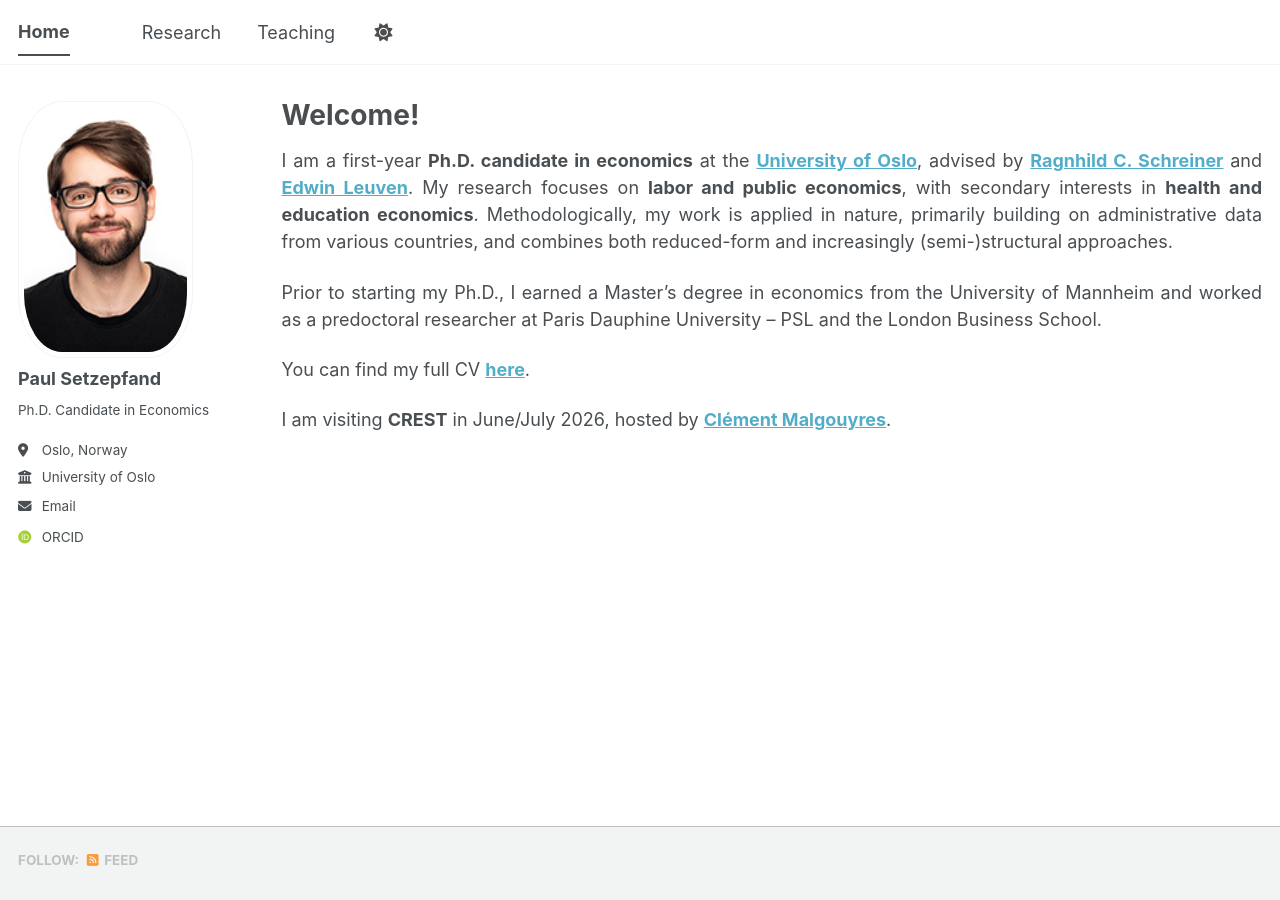
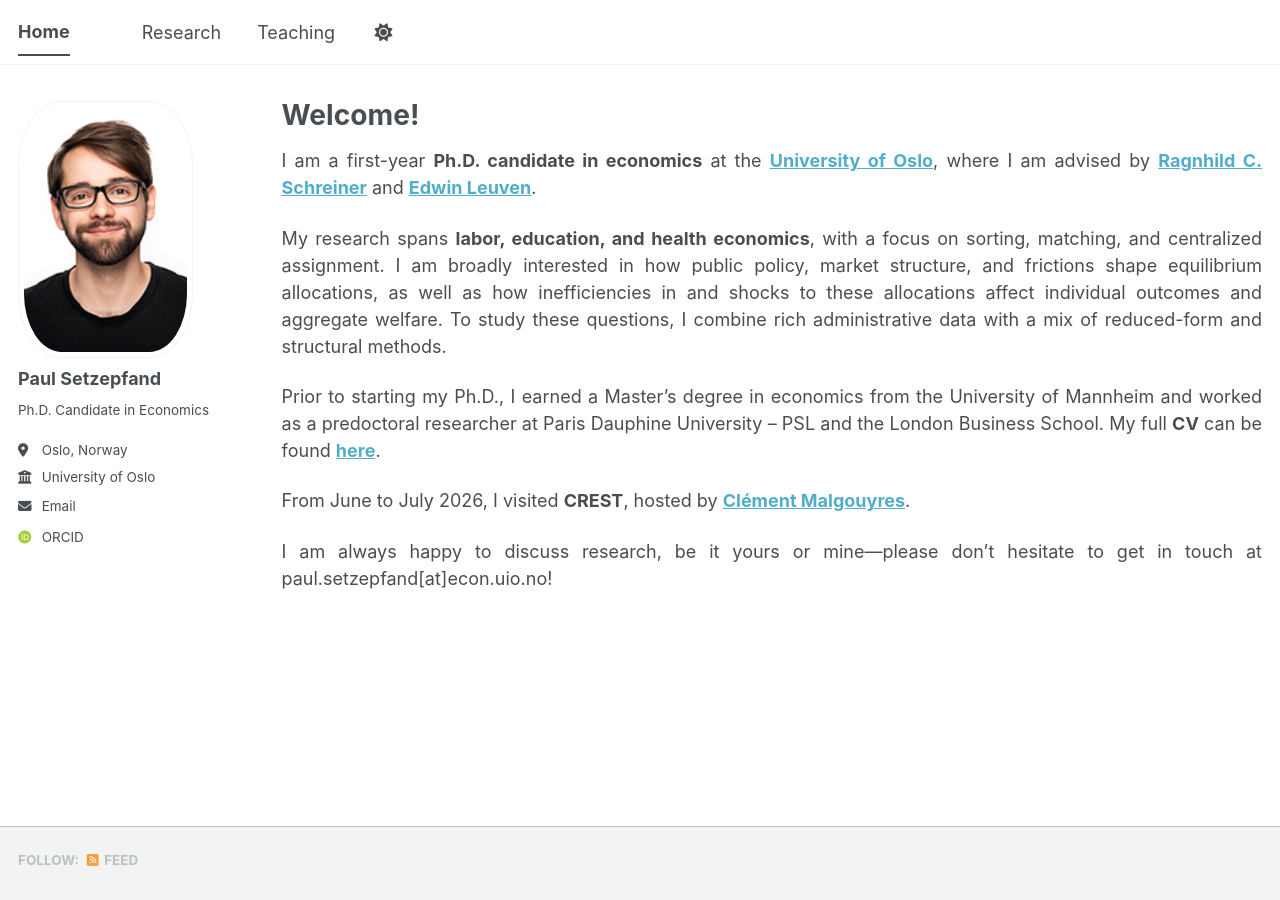
Before and after one commit to paulsetzepfand/paulsetzepfand.github.io, a Jekyll site: the page built from _pages/about.md, in a window 1280 px wide. Built offline with Jekyll 4.4.1, drawn with Linux system fonts in a browser that asks for light colours; some web fonts are replaced; a script bundle is joined from its source files by our own code; library files that are not in the unit come from our copies.

Commit message:
Revise personal introduction and research interests
Updated the about page to refine research focus and personal details.

```diff
--- a/_pages/about.md
+++ b/_pages/about.md
@@ -7,12 +7,14 @@ layout: archive
 
 <div style="text-align: justify;" markdown="1">
 
-I am a first-year **Ph.D. candidate in economics** at the [**University of Oslo**](https://www.sv.uio.no/econ/english/), advised by [**Ragnhild C. Schreiner**](https://sites.google.com/site/ragnhildschreiner/) and [**Edwin Leuven**](https://leuven.economists.nl/). My research focuses on **labor and public economics**, with secondary interests in **health and education economics**. Methodologically, my work is applied in nature, primarily building on administrative data from various countries, and combines both reduced-form and increasingly (semi-)structural approaches.
+I am a first-year **Ph.D. candidate in economics** at the [**University of Oslo**](https://www.sv.uio.no/econ/english/), where I am advised by [**Ragnhild C. Schreiner**](https://sites.google.com/site/ragnhildschreiner/) and [**Edwin Leuven**](https://leuven.economists.nl/).
 
-Prior to starting my Ph.D., I earned a Master's degree in economics from the University of Mannheim and worked as a predoctoral researcher at Paris Dauphine University – PSL and the London Business School.
+My research spans **labor, education, and health economics**, with a focus on sorting, matching, and centralized assignment. I am broadly interested in how public policy, market structure, and frictions shape equilibrium allocations, as well as how inefficiencies in and shocks to these allocations affect individual outcomes and aggregate welfare. To study these questions, I combine rich administrative data with a mix of reduced-form and structural methods.
 
-You can find my full CV [**here**](cv.pdf).
+Prior to starting my Ph.D., I earned a Master's degree in economics from the University of Mannheim and worked as a predoctoral researcher at Paris Dauphine University – PSL and the London Business School. My full **CV** can be found [**here**](cv.pdf).
 
-I am visiting **CREST** in June/July 2026, hosted by [**Clément Malgouyres**](https://sites.google.com/site/clementmalgouyres/).
+From June to July 2026, I visited **CREST**, hosted by [**Clément Malgouyres**](https://sites.google.com/site/clementmalgouyres/).
+
+I am always happy to discuss research, be it yours or mine—please don't hesitate to get in touch at paul.setzepfand[at]econ.uio.no!
 
 </div>
```
